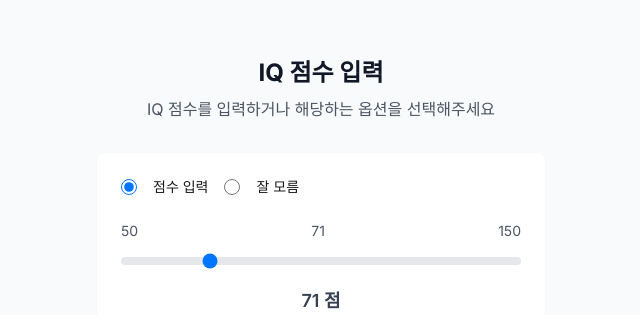
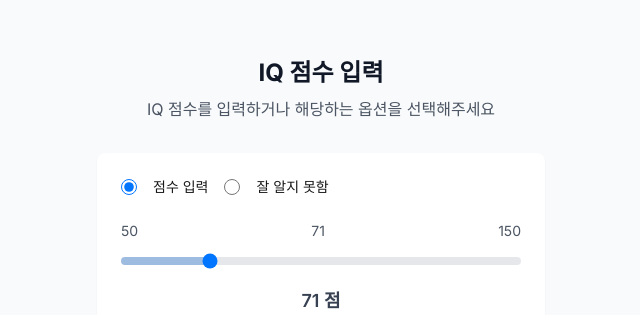
Before and after one commit to tinon1004/LookNLearn, a Next.js app: page /signup/score in a window 1280 px wide. Shown: the part 162-477 px from the top of the page, without its empty margins (319-959 px from the left). Built offline with nearby package versions, Linux system fonts and the light colour scheme.

Commit message:
Design: edit progress design and set degault score

```diff
--- a/src/app/signup/score/ScoreSelectionPage.tsx
+++ b/src/app/signup/score/ScoreSelectionPage.tsx
@@ -3,7 +3,7 @@
 import { useRouter } from 'next/navigation';
 import { useState } from 'react';
 
-type IQStatus = 'slider' | 'unknown' | 'notApplicable';
+type IQStatus = 'slider' | 'unknown';
 
 interface IQData {
   iq: number | null;
@@ -29,6 +29,11 @@ export default function ScoreSelectionPage() {
     console.log('IQ 데이터:', formData);
     router.push('/signup/symptoms');
   };
+
+  const calculateIQProgress = (value: number) => {
+    return ((value - 50) / (150 - 50)) * 100;
+  };
+
 
   return (
     <div className="flex flex-col items-center justify-center min-h-screen bg-gray-50 p-4">
@@ -61,7 +66,7 @@ export default function ScoreSelectionPage() {
                 className="w-4 h-4 text-[#9EBCDF] focus:ring-[#9EBCDF]"
               />
               <label htmlFor="unknown" className="text-sm">
-                잘 모름
+                잘 알지 못함
               </label>
             </div>
           </div>
@@ -78,12 +83,16 @@ export default function ScoreSelectionPage() {
                 type="range"
                 min="50"
                 max="150"
+                step="1"
                 value={formData.iq || 71}
                 onChange={(e) => setFormData(prev => ({
                   ...prev,
                   iq: Number(e.target.value)
                 }))}
                 className="w-full h-2 bg-gray-200 rounded-lg appearance-none cursor-pointer"
+                style={{
+                    background: `linear-gradient(to right, #9EBCDF 0%, #9EBCDF ${calculateIQProgress(formData.iq || 71)}%, #E5E7EB ${calculateIQProgress(formData.iq || 71)}%, #E5E7EB 100%)`
+                  }}
               />
 
               <div className="text-center">
```
